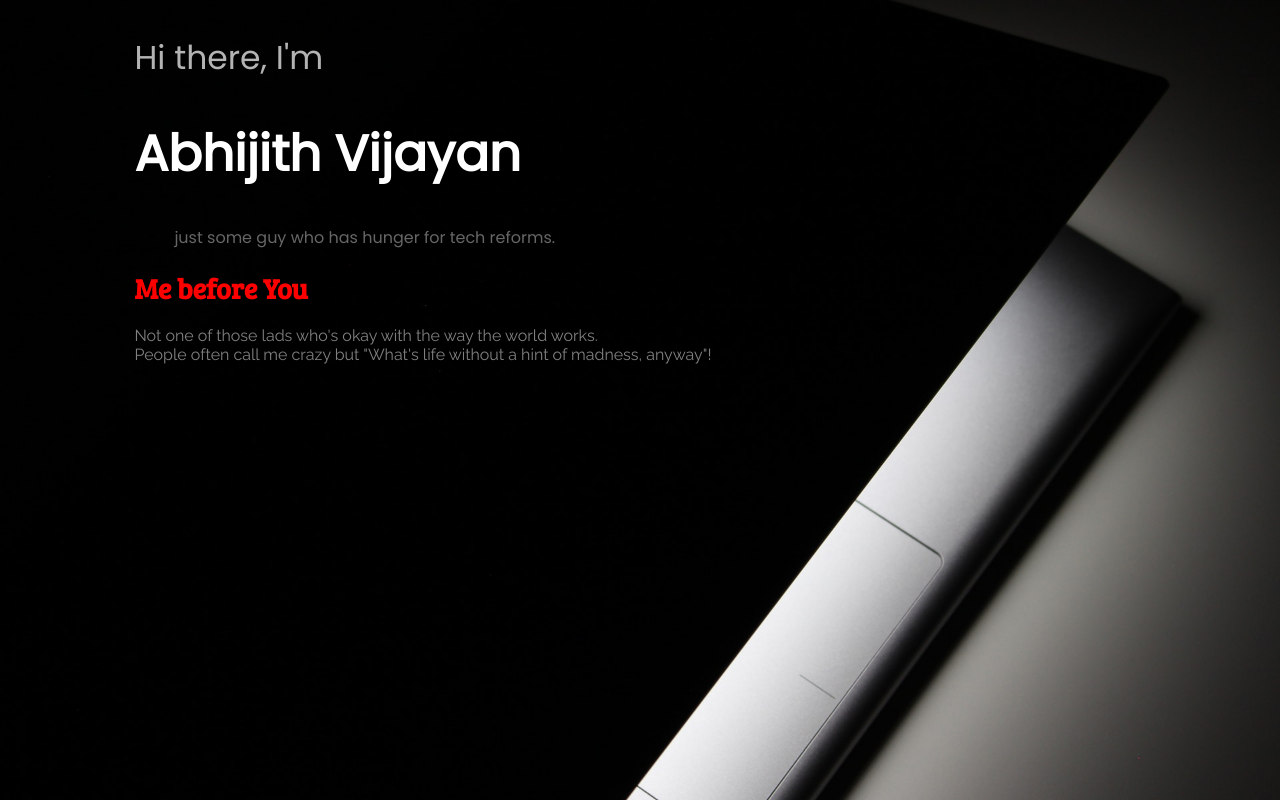
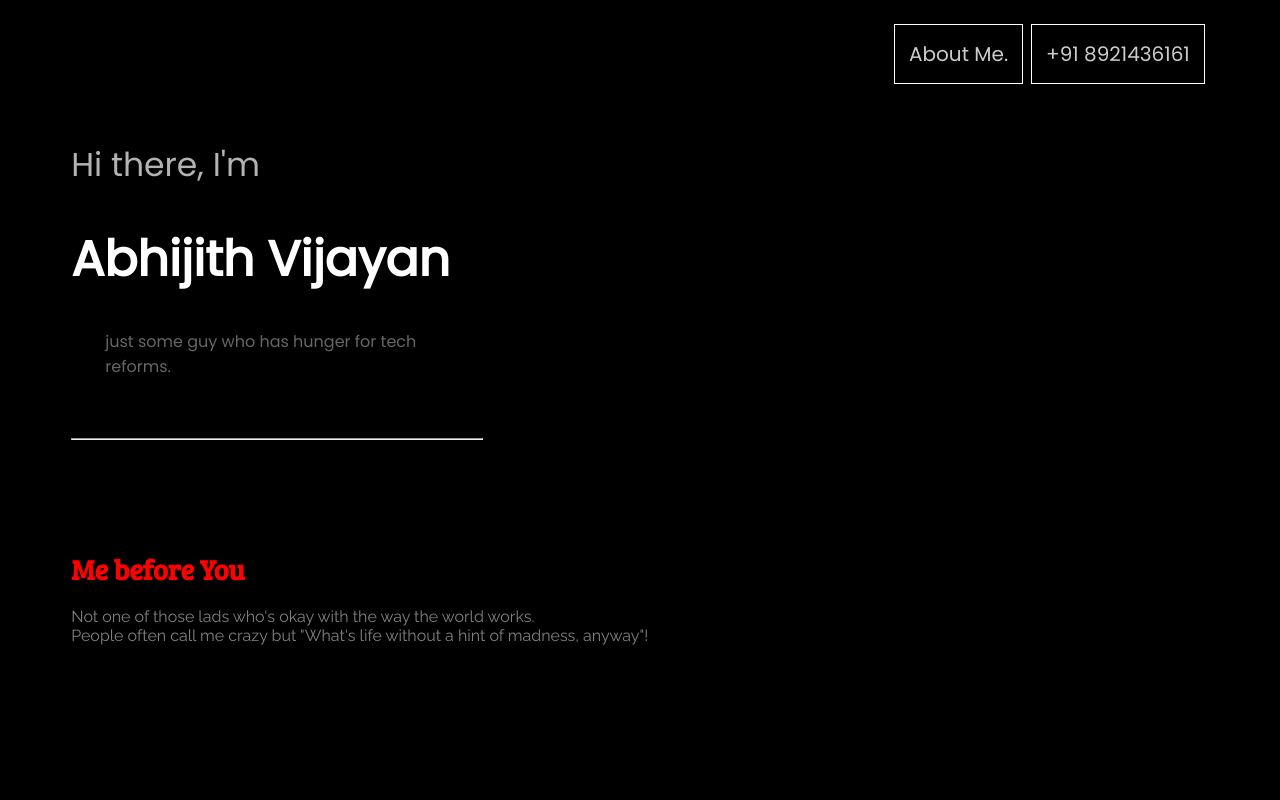
Before and after one commit to abhijithvijayan/archive, a plain HTML site: page index.html in a window 1280 px wide. Drawn offline with Linux system fonts and the light colour scheme.

Commit message:
necessary changes

```diff
--- a/assets/css/styles.css
+++ b/assets/css/styles.css
@@ -9,34 +9,39 @@ file 'LICENSE.txt', which is part of this source code package.
 
 body {
   background-color: #000;
-  background-image: url('../img/img1.jpeg');
+ /* background-image: url('../img/img1.jpeg');
   background-size: cover;
-  background-repeat: no-repeat;
+  background-repeat: no-repeat;  */
 }
 
 .container {
-  width: 80%;
-  margin: 10px 10%;
+  width: 90%;
+  margin: 10px 5%;
 }
 
 .descHead {
   font-size: 33px;
   font-family: Poppins;
   color: rgba(255, 255 ,255, 0.7);
+  margin-top: 20px;
+  padding-top: 120px;
 }
 
 .main {
-  font-size: 50px;
+  font-size: 49px;
   font-family: Poppins;
   color: rgb(255, 255 ,255);
+
 }
 
 blockquote {
   font-family: Poppins;
   color: rgba(255, 255 ,255, 0.4);
+  width: 32%;
+  margin: 15px 3%;
 }
 
-.introHead {
+.about {
   font-family: 'Bree Serif', serif;
   font-size: 28px;
   color: red;
@@ -46,3 +51,36 @@ blockquote {
   font-family: 'Raleway', sans-serif;
   color: rgba(255, 255 ,255, 0.5);
 }
+
+.my-qt {
+  margin-top: 120px;
+}
+
+ul {
+  list-style-type: none;
+}
+
+li {
+  float: right;
+  padding: 4px;
+  font-family: Poppins;
+  font-size: 20px;
+}
+
+li a {
+  text-decoration: none;
+  color: rgba(255, 255 ,255, 0.8);
+  border: 1px solid white;
+  display: inline-block;
+  padding: 14px;
+}
+
+li a:hover {
+  font-size: 23px;
+  color: white;
+}
+
+.hr {
+  width :36%;
+  float: left;
+}
--- a/index.html
+++ b/index.html
@@ -14,12 +14,24 @@ file 'LICENSE', which is part of this source code package.
 </head>
 <body>
   <div class="container">
-    <p class="descHead">Hi there, I'm</p>
-    <h1 class="main">Abhijith Vijayan</h1>
-    <blockquote>just some guy who has hunger for tech reforms.</blockquote>
-    <h1 class="introHead">Me before You</h1>
-    <p class="intro">Not one of those lads who's okay with the way the world works.<br />People often call me
-      crazy but "What's life without a hint of madness, anyway"!</p>
+    <div>
+        <ul>
+            <li><a href="tel:+918921436161" target="_blank" >+91 8921436161</a></li>
+            <li><a href="#">About Me.</a></li>
+          </ul>
+    </div>
+
+    <div>
+      <p class="descHead">Hi there, I'm</p>
+      <h1 class="main">Abhijith Vijayan</h1>
+      <blockquote>just some guy who has hunger for tech reforms.</blockquote>
+      <br /><br /><hr class="hr" />
+    </div>
+    <div class="my-qt">
+      <h1 class="about">Me before You</h1>
+      <p class="intro">Not one of those lads who's okay with the way the world works.<br />People often call me
+        crazy but "What's life without a hint of madness, anyway"!</p>
+    </div>
   </div>
 </body>
 </html>
```
